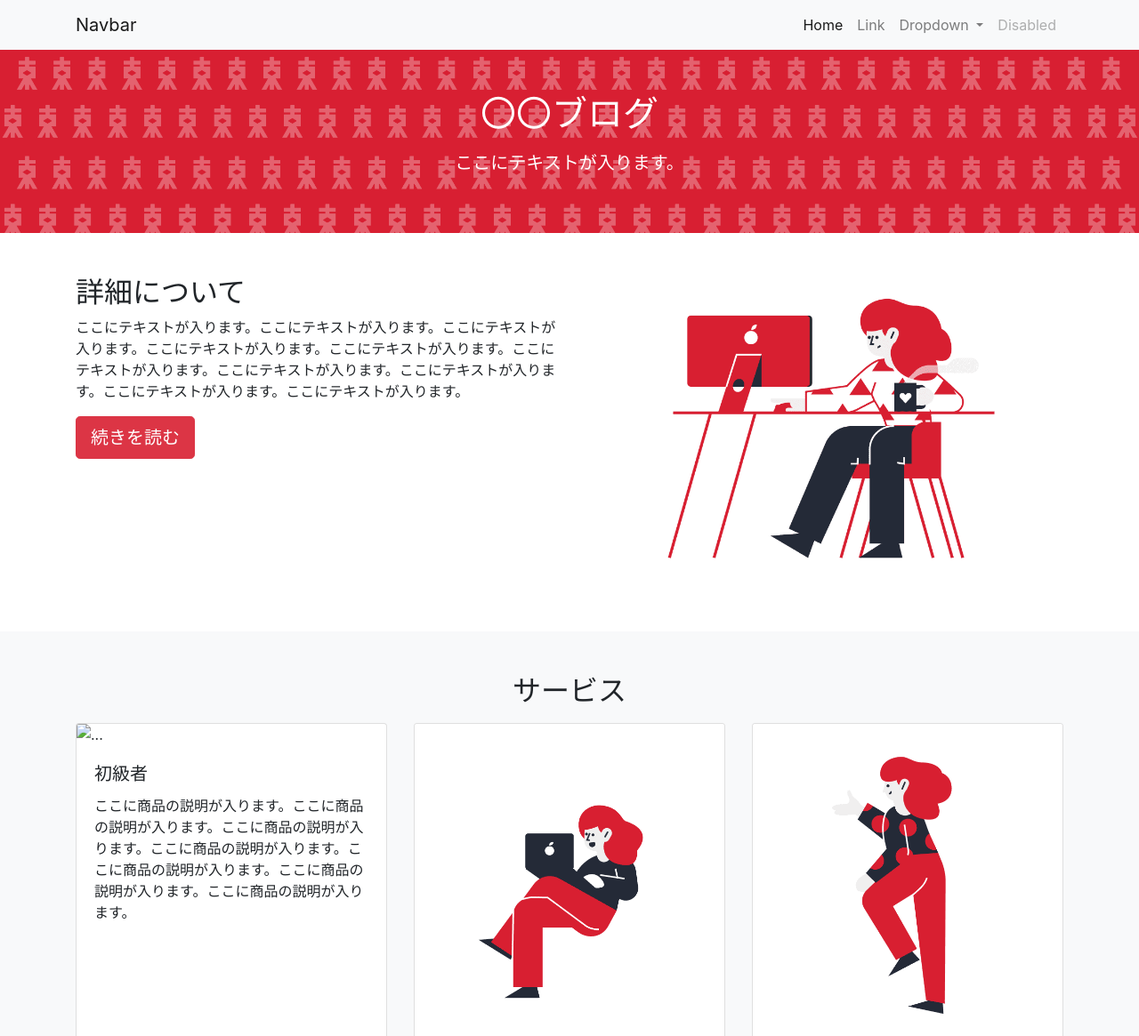
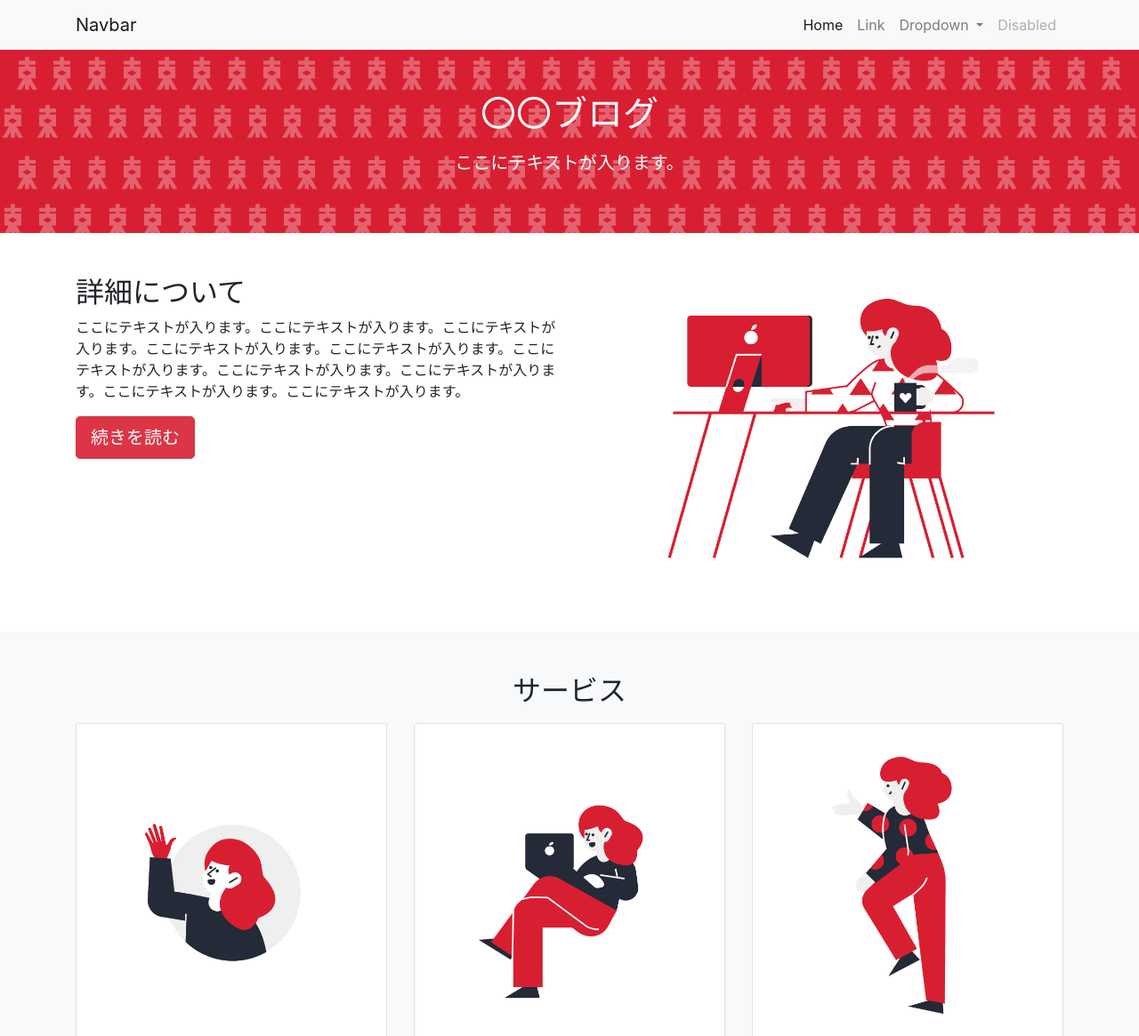
Before and after one commit to nicyan-ict/deitora-bootstrap, a plain HTML site: page index.html in a window 1280 px wide. Shown: the top 1165 px of the page at 89% size. Drawn offline with nearby package versions, Linux system fonts and the light colour scheme; files whose address does not match are found by name.

Commit message:
Update index.html

```diff
--- a/index.html
+++ b/index.html
@@ -78,7 +78,7 @@
       <h2 class="text-center mb-3">サービス</h2>
       <div class="card-deck">
         <div class="card">
-          <img src="img/beginner.png" class="card-img-top" alt="...">
+          <img src="https://github.com/nicyan-ict/deitora-bootstrap/blob/main/beginner.png?raw=true" class="card-img-top" alt="...">
           <div class="card-body">
             <h5 class="card-title">初級者</h5>
             <p class="card-text">ここに商品の説明が入ります。ここに商品の説明が入ります。ここに商品の説明が入ります。ここに商品の説明が入ります。ここに商品の説明が入ります。ここに商品の説明が入ります。ここに商品の説明が入ります。</p>
```
